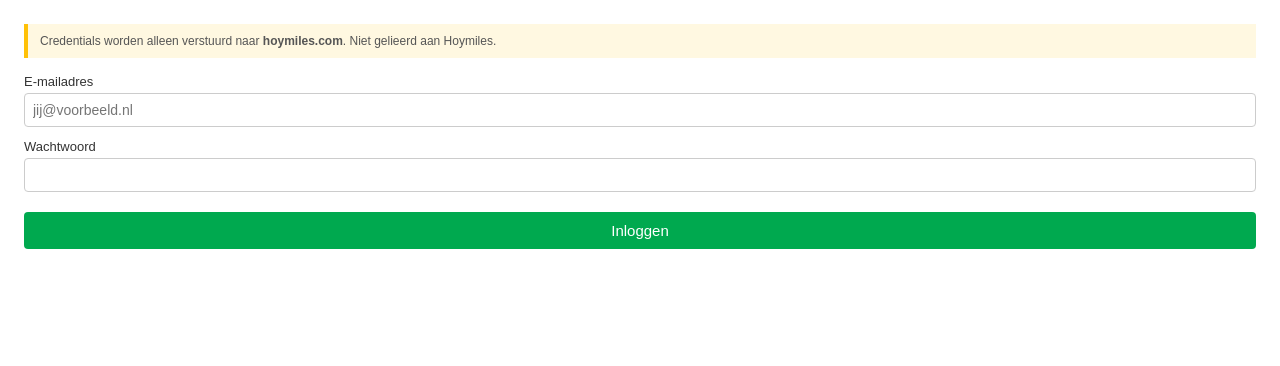
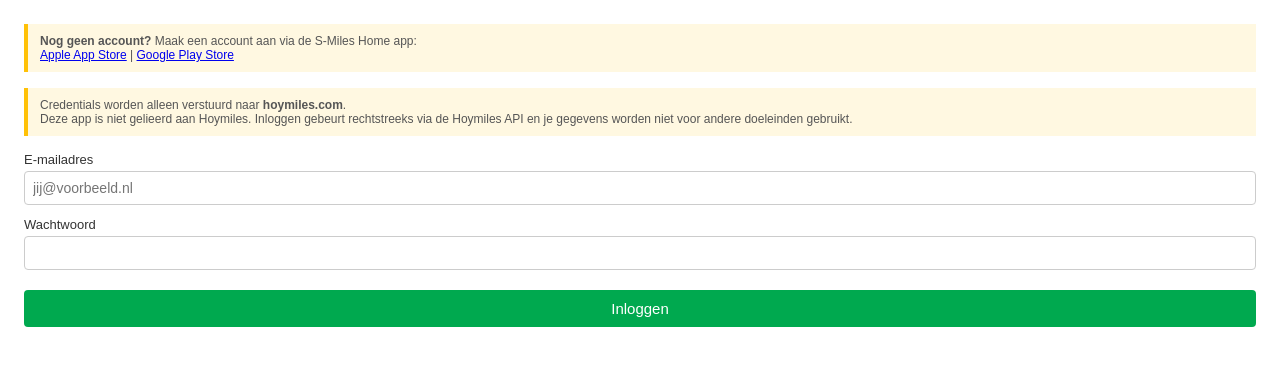
Before and after one commit to ItsRaYnor/homey-app-hoymiles-hione, a website: page drivers/hione/pair/login_credentials.html in a window 1280 px wide. Drawn offline with Linux system fonts and the light colour scheme.

Commit message:
Initial release v1.0.0

```diff
--- a/drivers/hione/pair/login_credentials.html
+++ b/drivers/hione/pair/login_credentials.html
@@ -17,7 +17,13 @@
 </head>
 <body>
   <div class='disclaimer'>
-    Credentials worden alleen verstuurd naar <strong>hoymiles.com</strong>. Niet gelieerd aan Hoymiles.
+    <strong>Nog geen account?</strong> Maak een account aan via de S-Miles Home app:<br>
+    <a href='https://apps.apple.com/no/app/s-miles-home/id6476897806' target='_blank'>Apple App Store</a> |
+    <a href='https://play.google.com/store/apps/details?id=com.hm.balcony&hl=nl' target='_blank'>Google Play Store</a>
+  </div>
+  <div class='disclaimer'>
+    Credentials worden alleen verstuurd naar <strong>hoymiles.com</strong>.<br>
+    Deze app is niet gelieerd aan Hoymiles. Inloggen gebeurt rechtstreeks via de Hoymiles API en je gegevens worden niet voor andere doeleinden gebruikt.
   </div>
   <label>E-mailadres
     <input type='email' id='email' placeholder='jij@voorbeeld.nl'>
```
Also changed, not shown: .homeychangelog.json (added).
